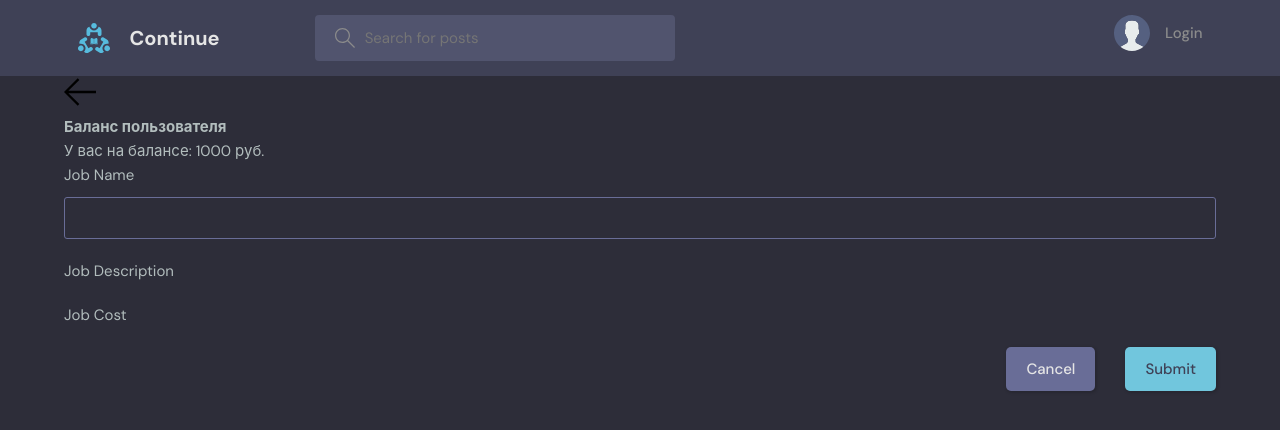
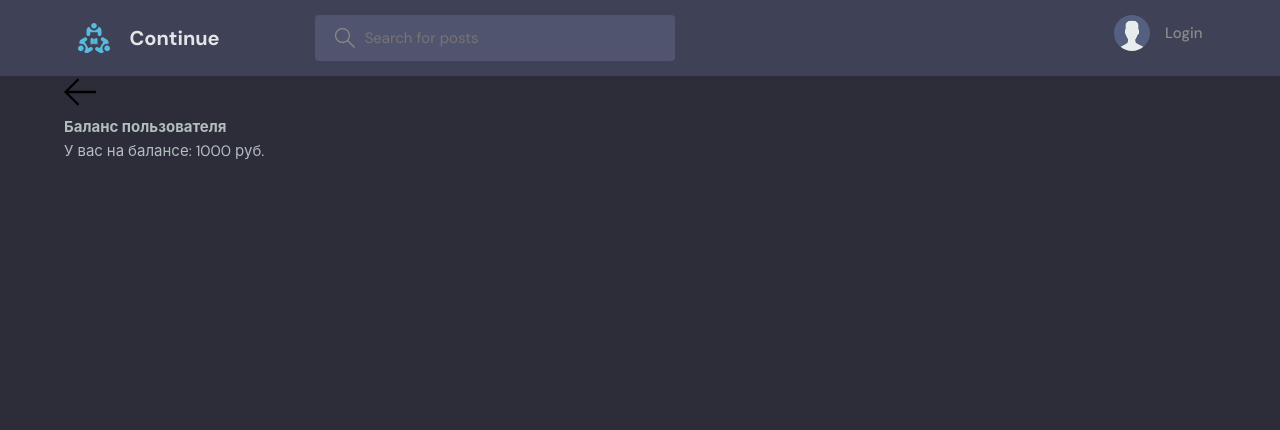
Before and after one commit to ArtiomNosov/Opportunity-Cup-2023-IT, a Django app: template base/templates/base/user_balance.html in a window 1280 px wide. Shown: the top 430 px of the page. Run offline with Django 3.2, Linux system fonts and the light colour scheme; the template is opened without the code that fills it: values that come from a table or form of the project are taken from there, others are empty.

```diff
--- a/base/templates/base/user_balance.html
+++ b/base/templates/base/user_balance.html
@@ -21,28 +21,6 @@
         <form class="balance__view" action="" method="POST">
           {% csrf_token %}
           <label for="job_topic">У вас на балансе: 1000 руб.</label>
-
-
-
-          <div class="form__group">
-            <label for="job_name">Job Name</label>
-            {{form.name}}
-          </div>
-
-          <div class="form__group">
-            <label for="job_description">Job Description</label>
-            {{form.description}}
-          </div>
-
-          <div class="form__group">
-            <label for="job_cost">Job Cost</label>
-            {{form.cost}}
-          </div>
-
-          <div class="form__action">
-            <a class="btn btn--dark" href="{{request.META.HTTP_REFERER}}">Cancel</a>
-            <button class="btn btn--main" type="submit">Submit</button>
-          </div>
         </form>
       </div>
     </div>
--- a/goodfreelance/settings.py
+++ b/goodfreelance/settings.py
@@ -25,7 +25,7 @@ SECRET_KEY = 'e9fd9g898g98c9-sr-90-s-90(SD(S9f9(*f9df89890)))'
 # SECURITY WARNING: don't run with debug turned on in production!
 DEBUG = True # TODO: когда деплоить будешь False
 
-ALLOWED_HOSTS = ['artiomnosov.pythonanywhere.com']
+ALLOWED_HOSTS = ['artiomnosov.pythonanywhere.com', '127.0.0.1']
 
 
 # Application definition
```
Also changed, not shown: db.sqlite3, static/images/photo_2023-01-13_13-50-47.jpg (added).
